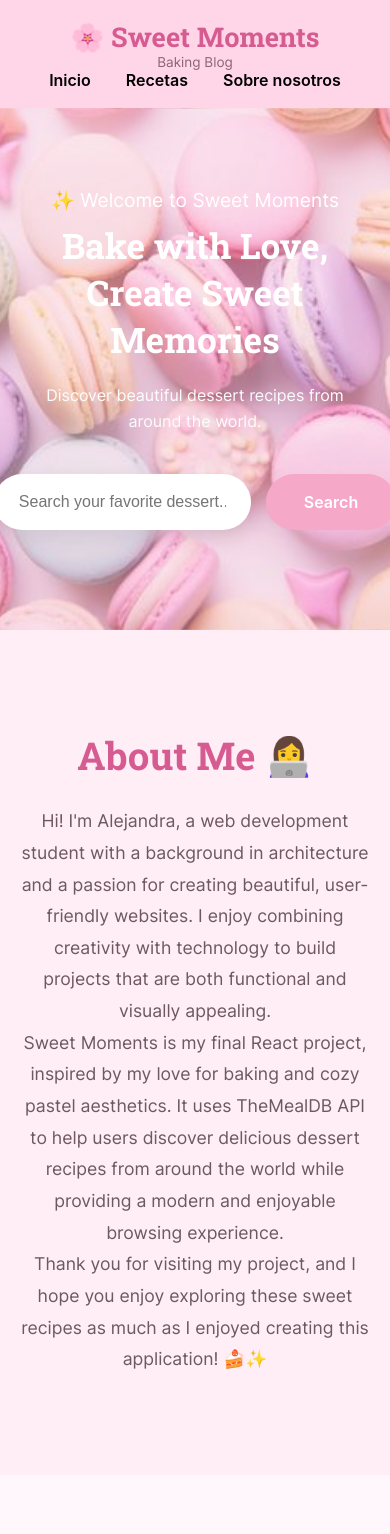
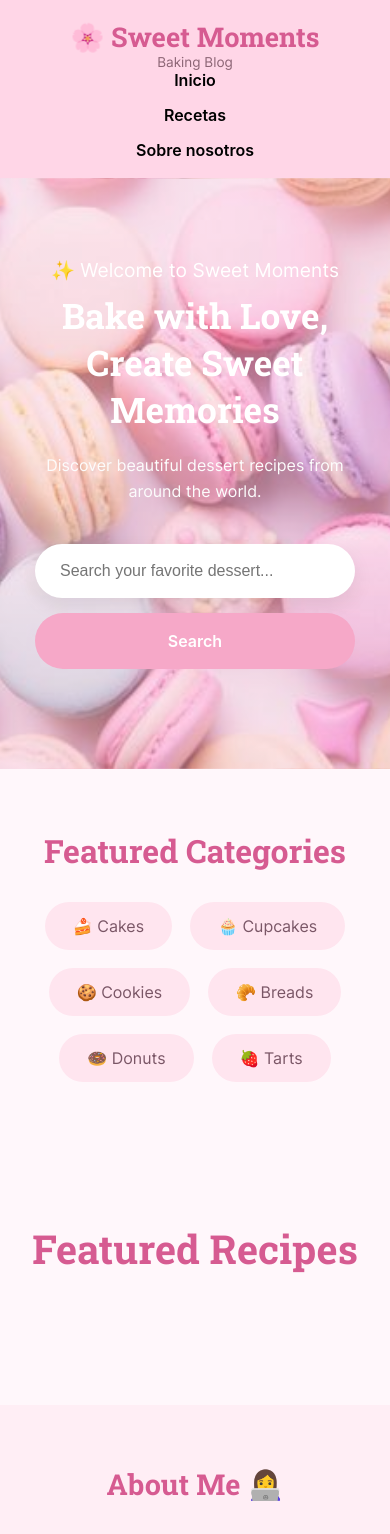
Before and after one commit to alejandraco0109/mybakingpage, a React (Vite) app: page / in a window 390 px wide. Shown: the top 1534 px of the page. Built offline with nearby package versions, Linux system fonts and the light colour scheme; a web font is replaced by a local one.

Commit message:
Initial commit

```diff
--- a/src/components/About/About.css
+++ b/src/components/About/About.css
@@ -1,6 +1,7 @@
 .about {
   padding: 100px 20px;
   background: #ffeef5;
+  scroll-margin-top: 100px;
 }
 
 .about__container {
@@ -20,3 +21,17 @@
   line-height: 1.8;
   font-size: 1.1rem;
 }
+
+@media screen and (max-width: 600px) {
+  .about {
+    padding: 60px 20px;
+  }
+
+  .about__title {
+    font-size: 1.8rem;
+  }
+
+  .about__text {
+    font-size: 1rem;
+  }
+}
--- a/src/components/About/About.jsx
+++ b/src/components/About/About.jsx
@@ -2,7 +2,7 @@ import "../About/About.css";
 
 function About() {
   return (
-    <section className="about" id="about">
+<section id="about" className="about">
       <div className="about__container">
         <h2 className="about__title">About Me 👩‍💻</h2>
 
--- a/src/components/App/App.jsx
+++ b/src/components/App/App.jsx
@@ -1,5 +1,5 @@
-import { Routes, Route } from "react-router-dom";
-import { useState } from "react";
+import { Routes, Route, useLocation } from "react-router-dom";
+import { useState, useEffect } from "react";
 
 import Header from "../Header/Header";
 import Main from "../Main/Main";
@@ -14,14 +14,26 @@ function App() {
   const [noResults, setNoResults] = useState(false);
   const [selectedRecipe, setSelectedRecipe] = useState(null);
   const [loading, setLoading] = useState(false);
+  const location = useLocation();
+
+   useEffect(() => {
+    if (window.location.hash === "#about") {
+      const aboutSection = document.getElementById("about");
+
+      if (aboutSection) {
+        aboutSection.scrollIntoView({
+          behavior: "smooth",
+        });
+      }
+    }
+  }, [location]);
+
 
  function handleSearch(searchTerm) {
   setLoading(true);
 
   searchRecipes(searchTerm)
     .then((data) => {
-        setLoading(false);
-
       if (data.meals) {
         setRecipes(data.meals);
         setNoResults(false);
@@ -32,10 +44,11 @@ function App() {
     })
     .catch((err) => {
       console.error(err);
-
-        setLoading(false);
       setRecipes([]);
       setNoResults(true);
+    })
+    .finally(() => {
+      setLoading(false);
     });
 }
 
--- a/src/components/Hero/Hero.css
+++ b/src/components/Hero/Hero.css
@@ -21,6 +21,8 @@
 .hero__content {
   max-width: 700px;
   margin-left: 120px;
+  padding: 0 15px;
+  box-sizing: border-box;
 }
 
 .hero__welcome {
--- a/src/components/Main/Main.jsx
+++ b/src/components/Main/Main.jsx
@@ -10,20 +10,23 @@ function Main({
   loading,
   onOpenRecipe,
 }) {
+
 return (
   <main>
     <Hero onSearch={onSearch} />
 
-<About />
-
     <Categories onSearch={onSearch} />
 
+  <section id="recipes">
   <RecipeList
     recipes={recipes}
     noResults={noResults}
     loading={loading}
     onOpenRecipe={onOpenRecipe}
   />
+</section>
+
+    <About />
   </main>
   );
 }
--- a/src/components/Navigation/Navigation.css
+++ b/src/components/Navigation/Navigation.css
@@ -1,13 +1,37 @@
 .navigation__list {
   display: flex;
   gap: 35px;
+  list-style: none;
+  padding: 0;
+  margin: 0;
 }
 
-.navigation__list a {
+.navigation__list a,
+.navigation__list button {
   font-weight: 600;
+  font-size: inherit;
+  font-family: inherit;
   transition: 0.3s;
+  text-decoration: none;
+  color: inherit;
 }
 
-.navigation__list a:hover {
+.navigation__list button {
+  background: none;
+  border: none;
+  padding: 0;
+  cursor: pointer;
+}
+
+.navigation__list a:hover,
+.navigation__list button:hover {
   color: #d65b91;
 }
+
+@media screen and (max-width: 700px) {
+  .navigation__list {
+    gap: 15px;
+    flex-direction: column;
+    align-items: center;
+  }
+}
--- a/src/components/Navigation/Navigation.jsx
+++ b/src/components/Navigation/Navigation.jsx
@@ -2,6 +2,27 @@ import { NavLink } from "react-router-dom";
 import "../Navigation/Navigation.css";
 
 function Navigation() {
+
+  function scrollToRecipes() {
+    const recipes = document.getElementById("recipes");
+
+    if (recipes) {
+      recipes.scrollIntoView({
+        behavior: "smooth",
+      });
+    }
+  }
+
+  function scrollToAbout() {
+    const about = document.getElementById("about");
+
+    if (about) {
+      about.scrollIntoView({
+        behavior: "smooth",
+      });
+    }
+  }
+
   return (
     <nav className="navigation">
       <ul className="navigation__list">
@@ -10,11 +31,15 @@ function Navigation() {
         </li>
 
         <li>
-          <NavLink to="/recipes">Recetas</NavLink>
+          <button onClick={scrollToRecipes}>
+            Recetas
+          </button>
         </li>
 
         <li>
-          <a href="#about">Sobre nosotros</a>
+          <button onClick={scrollToAbout}>
+            Sobre nosotros
+          </button>
         </li>
       </ul>
     </nav>
--- a/src/components/SearchForm/SearchFom.css
+++ b/src/components/SearchForm/SearchForm.css
@@ -30,3 +30,23 @@
 .search__button:hover{
     background:#e98ab3;
 }
+
+@media screen and (max-width: 600px) {
+  .search {
+    flex-direction: column;
+    align-items: center;
+    gap: 15px;
+    width: 100%;
+  }
+
+  .search__input {
+    width: 100%;
+    max-width: 320px;
+    box-sizing: border-box;
+  }
+
+  .search__button {
+    width: 100%;
+    max-width: 320px;
+  }
+}
--- a/src/components/SearchForm/SearchForm.jsx
+++ b/src/components/SearchForm/SearchForm.jsx
@@ -1,5 +1,5 @@
 import { useState } from "react";
-import "../SearchForm/SearchFom.css";
+import "../SearchForm/SearchForm.css";
 
 function SearchForm({ onSearch }) {
   const [query, setQuery] = useState("");
--- a/src/index.css
+++ b/src/index.css
@@ -41,3 +41,7 @@ img {
   display: block;
   max-width: 100%;
 }
+
+html {
+  scroll-behavior: smooth;
+}
```
Also changed, not shown: src/main.jsx (+3 -5 lines). Lines whose indentation alone changed are shown as unchanged.
